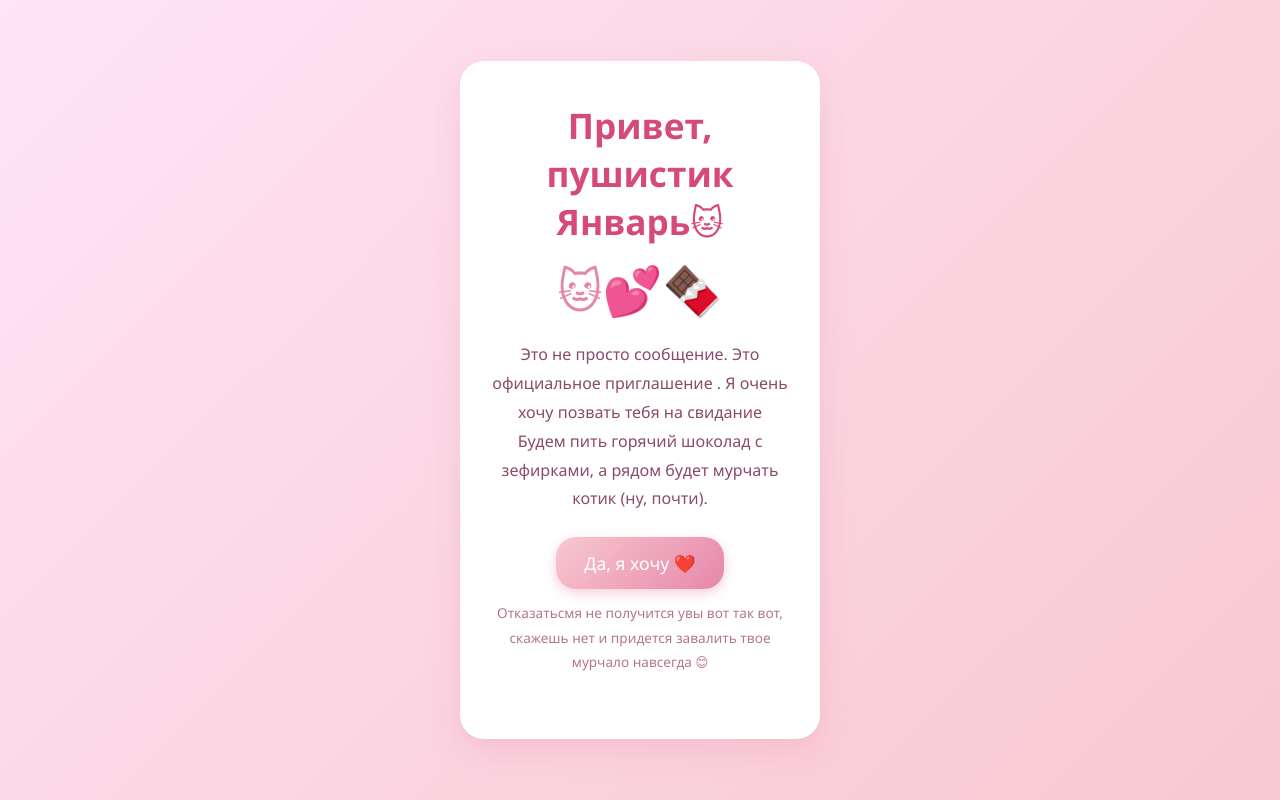
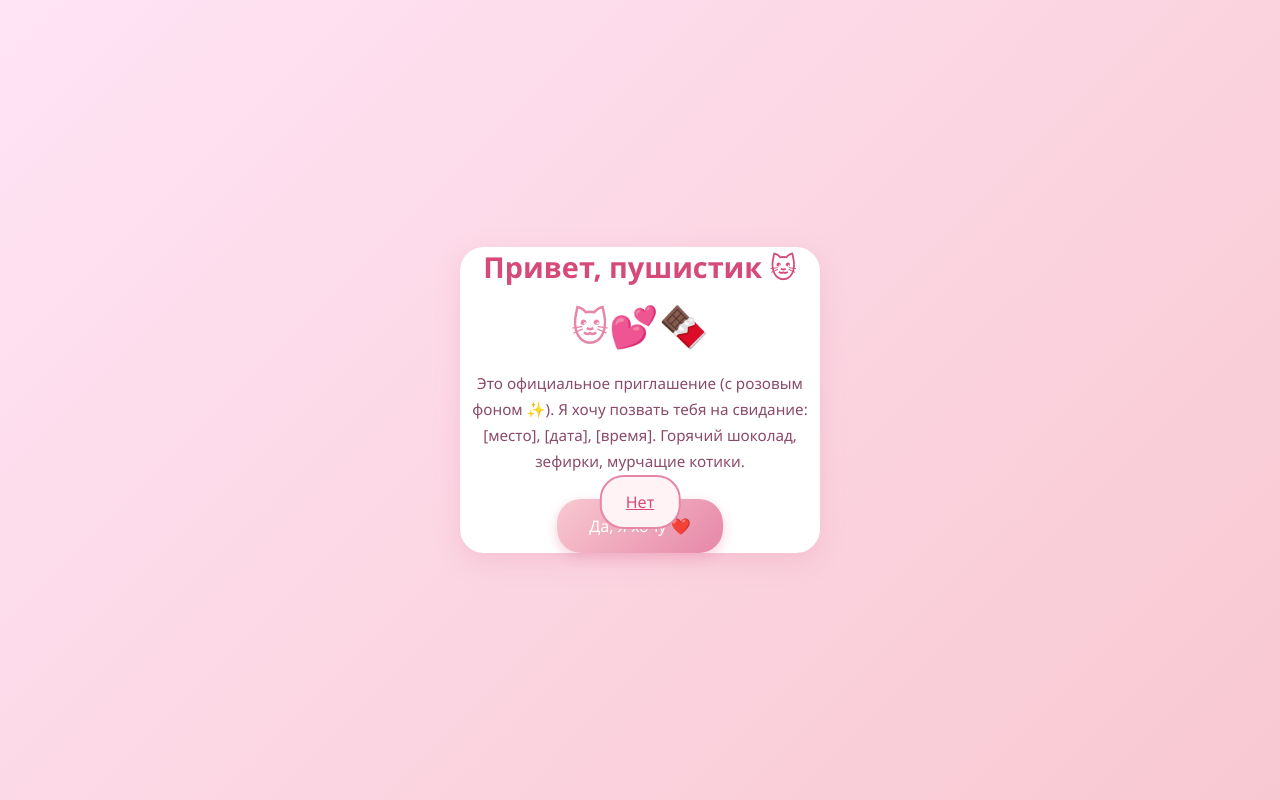
Before and after one commit to KryakvinaEkaterina/-, a plain HTML site: page index.html in a window 1280 px wide. Drawn offline with Linux system fonts and the light colour scheme.

Commit message:
Update index.html

```diff
--- a/index.html
+++ b/index.html
@@ -2,6 +2,7 @@
 <html lang="ru">
 <head>
     <meta charset="UTF-8">
+    <meta name="viewport" content="width=device-width, initial-scale=1">
     <title>Приглашение 🐱</title>
     <style>
         * { margin: 0; padding: 0; box-sizing: border-box; }
@@ -14,61 +15,101 @@
             justify-content: center;
             font-family: 'Segoe UI', Tahoma, Geneva, Verdana, sans-serif;
             color: #e687a8;
+            padding: 24px;
         }
+        .screen { display: none; width: 100%; max-width: 360px; text-align: center; }
+        .screen.active { display: block; }
+
         .card {
             background: #fff;
-            padding: 40px 32px;
             border-radius: 24px;
-            width: 360px;
-            box-shadow: 0 10px 30px rgba(230, 135, 168, 0.25);
-            text-align: center;
-            animation: fadeIn 1s ease;
+            width: 100%;
+            box-shadow: 0 8px 24px rgba(230, 135, 168, 0.25);
         }
-        @keyframes fadeIn {
-            from { opacity: 0; transform: translateY(20px); }
-            to { opacity: 1; transform: translateY(0); }
+        .card-big { padding: 70px 20px; }
+
+        h1 { font-size: 1.8rem; margin-bottom: 12px; color: #d64a7a; }
+        h1.big { font-size: 3.4rem; color: #d64a7a; }
+
+        .cat { font-size: 2.5rem; margin-bottom: 18px; }
+        .cat.big { font-size: 5rem; margin-bottom: 12px; animation: bounce 1s infinite; }
+
+        @keyframes bounce { 0%,100%{transform:scale(1)} 50%{transform:scale(1.15)} }
+        @keyframes fadeIn { from{opacity:0;transform:translateY(20px)} to{opacity:1;transform:translateY(0)} }
+
+        p { line-height: 1.7; color: #8a4a6a; font-size: 0.95rem; margin-bottom: 24px; }
+        p.big { font-size: 1.15rem; line-height: 2; margin-bottom: 20px; }
+
+        .btn {
+            display: inline-flex; align-items: center; justify-content: center;
+            min-height: 48px; padding: 16px 32px; border-radius: 24px;
+            background: linear-gradient(135deg, #f8c8d1, #e687a8); color: #fff;
+            font-size: 1rem; text-decoration: none; box-shadow: 0 4px 12px rgba(230,135,168,0.4);
+            transition: transform 0.2s; touch-action: manipulation; cursor: pointer;
         }
-        h1 {
-            font-size: 2.2rem;
-            margin-bottom: 12px;
-            color: #d64a7a;
+        .btn:hover { transform: translateY(-2px); }
+
+        .rel { position: relative; width: 100%; }
+        .runaway {
+            position: absolute; bottom: 24px; left: 50%; transform: translateX(-50%);
+            min-height: 48px; padding: 14px 24px; border-radius: 24px;
+            background: #fff3f5; color: #d64a7a; border: 2px solid #e687a8;
+            cursor: pointer; user-select: none; white-space: nowrap; touch-action: manipulation;
         }
-        .cat { font-size: 3rem; margin-bottom: 18px; }
-        p {
-            line-height: 1.8;
-            color: #8a4a6a;
-            max-width: 300px;
-            margin-bottom: 24px;
-        }
-        .btn {
-            display: inline-block;
-            padding: 14px 28px;
-            border-radius: 20px;
-            background: linear-gradient(135deg, #f8c8d1, #e687a8);
-            color: #fff;
-            font-size: 1.1rem;
-            text-decoration: none;
-            box-shadow: 0 4px 12px rgba(230, 135, 168, 0.4);
-            transition: transform 0.2s;
-        }
-        .btn:hover { transform: translateY(-3px); }
-        .small { font-size: 0.85rem; color: #b5758f; margin-top: 12px; }
+        .msg-no { color: #8a4a6a; font-size: 0.95rem; margin-top: 18px; min-height: 34px; display:none; }
+        .hearts { text-align: center; margin: 24px 0; }
+        .hearts span { margin: 0 6px; font-size: 2.2rem; }
     </style>
 </head>
 <body>
 
+<!-- ЭКРАН 1 -->
+<div class="screen active" id="screen1">
     <div class="card">
-        <h1>Привет, пушистик Январь🐱</h1>
+        <h1>Привет, пушистик 🐱</h1>
         <div class="cat">🐱💕🍫</div>
-        <p>
-            Это не просто сообщение. Это официальное приглашение .
-            Я очень хочу позвать тебя на свидание
-            Будем пить горячий шоколад с зефирками, а рядом будет мурчать котик (ну, почти).
+        <p>Это официальное приглашение (с розовым фоном ✨). Я хочу позвать тебя на свидание: [место], [дата], [время]. Горячий шоколад, зефирки, мурчащие котики.</p>
+        <a href="#" class="btn" onclick="show('screen2')">Да, я хочу ❤️</a>
 
-        </p>
-        <a href="#" class="btn">Да, я хочу ❤️</a>
-        <p class="small">Отказатьсмя не получится увы вот так вот, скажешь нет и придется завалить твое мурчало навсегда 😊</p>
+        <div class="rel">
+            <a href="#" class="runaway" id="runaway" onmousemove="move()" ontouchmove="move()" onclick="goAway()">Нет</a>
+        </div>
+        <p class="msg-no" id="msgNo">Ну ладно. Без давления. Я тебя поняла ❤️</p>
     </div>
+</div>
+
+<!-- ЭКРАН 2 -->
+<div class="screen" id="screen2">
+    <div class="card card-big">
+        <h1 class="big">🥲✨ Это было очень красиво</h1>
+        <div class="cat big">💕💖🥰</div>
+        <p class="big">Я долго думала, как это сказать. И вот:</p>
+        <p class="big">Я очень-очень тебя люблю. И поэтому я делаю тебе предложение: <strong>выходи за меня.</strong> Да, буквально. Мы будем жить вместе, смотреть мультфильмы с котиками и выбирать имя для нашего кота.</p>
+        <div class="hearts"><span>❤️</span><span>💕</span><span>🥰</span><span>💖</span><span>💕</span></div>
+        <p class="big">Ответ можно дать потом. Главное — что ты здесь 😊</p>
+    </div>
+</div>
+
+<script>
+function move() {
+    const el = document.getElementById('runaway');
+    const w = 200;
+    const vw = Math.max(window.innerWidth, document.documentElement.clientWidth);
+    const x = Math.floor(Math.random() * (vw - w)) + 10;
+    const y = Math.floor(Math.random() * (window.innerHeight - 120));
+    el.style.left = x + 'px';
+    el.style.top = y + 'px';
+}
+function goAway() {
+    move();
+    document.getElementById('runaway').style.display = 'none';
+    document.getElementById('msgNo').style.display = 'block';
+}
+function show(id) {
+    document.querySelectorAll('.screen').forEach(s => s.classList.remove('active'));
+    document.getElementById(id).classList.add('active');
+}
+</script>
 
 </body>
 </html>
```
